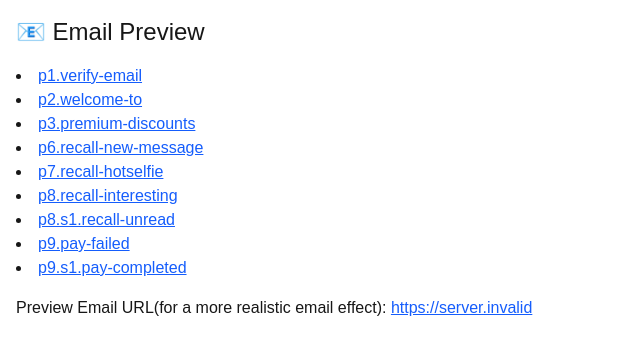
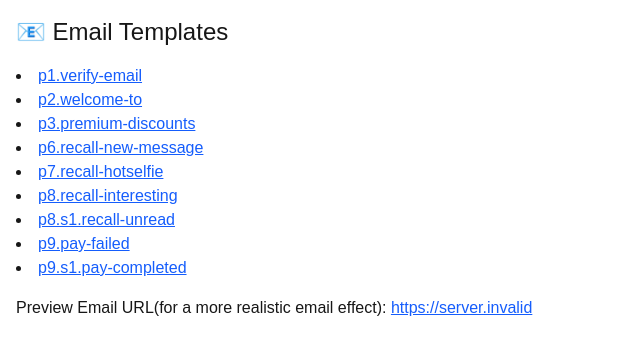
Before and after one commit to henryzha0101/web-chat-email, a Next.js app: page / in a window 1280 px wide. Shown: the top 354 px of the page, without its empty margins (0-640 px from the left). Built offline with nearby package versions, Linux system fonts and the light colour scheme; no server answers.

Commit message:
feat: 优化逻辑

```diff
--- a/src/app/page.tsx
+++ b/src/app/page.tsx
@@ -9,9 +9,10 @@ export default function EmailPreviewHome() {
     .readdirSync(emailDir)
     .filter((file) => file.endsWith(".tsx"));
 
+  const previewEmailUrl = process.env.NEXT_PUBLIC_PREVIEW_EMAIL_URL ?? "";
   return (
     <div className="p-4">
-      <h1 className="text-2xl mb-4">📧 Email Preview</h1>
+      <h1 className="text-2xl mb-4">📧 Email Templates</h1>
       <ul className="list-disc list-inside">
         {files.map((file) => {
           const name = file.replace(".tsx", "");
@@ -28,15 +29,14 @@ export default function EmailPreviewHome() {
         })}
       </ul>
 
-      <p className="mt-4">
-        <span>Preview Email URL(for a more realistic email effect): </span>
-        <Link
-          href={process.env.NEXT_PUBLIC_PREVIEW_EMAIL_URL ?? ""}
-          className="text-blue-600 underline"
-        >
-          {process.env.NEXT_PUBLIC_PREVIEW_EMAIL_URL}
-        </Link>
-      </p>
+      {previewEmailUrl && (
+        <p className="mt-4">
+          <span>Preview Email URL(for a more realistic email effect): </span>
+          <Link href={previewEmailUrl} className="text-blue-600 underline">
+            {previewEmailUrl}
+          </Link>
+        </p>
+      )}
     </div>
   );
 }
```
